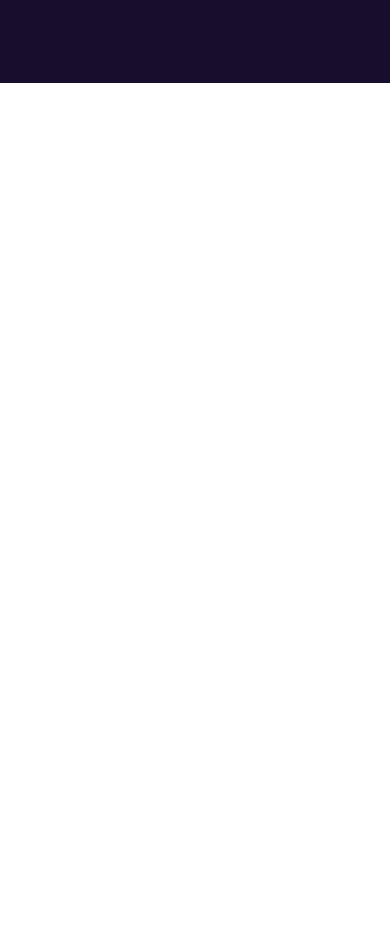
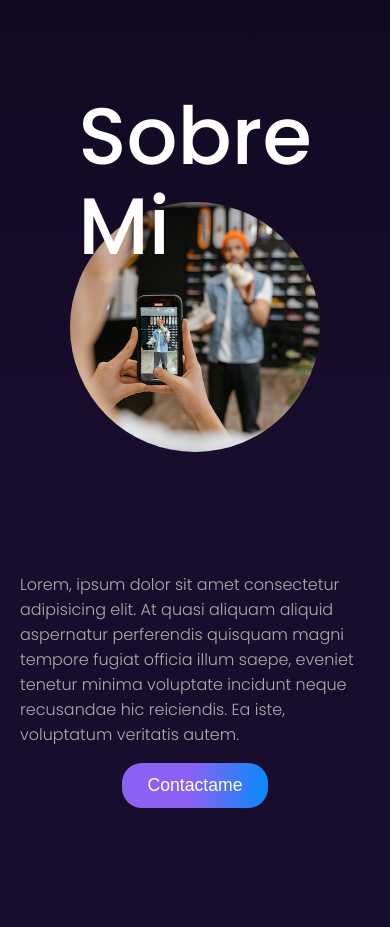
Before and after one commit to Reymond89/portfolio-davidPrato, a plain HTML site: page index.html in a window 390 px wide. Shown: the part 745-1672 px from the top of the page. Before the commit the page ends 844 px from the top, so only its background shows below. Drawn offline with nearby package versions, Linux system fonts and the light colour scheme.

Commit message:
about section

```diff
--- a/index.html
+++ b/index.html
@@ -12,11 +12,11 @@
 </head>
 <body>
     <figure class="container">
-        <header class="header__container">
+        <header class="header__container" id="home">
             <nav class="header__nav">
                 <a class="header__logo" href="#">David 360°</a>
                 <ul class="header__list">
-                    <li><a href="#">Inicio</a></li>
+                    <li><a href="#home">Inicio</a></li>
                     <li><a href="#sobremi">Sobre mi</a></li>
                     <li><a href="#galery">Fotografia</a></li>
                     <li><a href="#">Video</a></li>
@@ -47,7 +47,7 @@
                 </figure>
             </section>
         </header>
-        <!-- <main>
+         <main>
             <section class="about__container" id="sobremi">
                 <h2 class="about__title">Sobre <br> Mi</h2>
                 <div class="about__wrapper">
@@ -61,6 +61,7 @@
                     </div>
                 </div>
             </section>
+            <!--
             <section class="galery__container" id="galery">
                 <h2 class="galery__title">Galeria</h2>
                 <figure class="galery__grapper">
--- a/style.css
+++ b/style.css
@@ -789,8 +789,6 @@ html{
         color: var(--text-color);
     }
 
-
-
     .header__list li:hover a::before{
         transform: translateX(-30%);
     }
@@ -825,6 +823,35 @@ html{
     }
     .hero__img{
         max-width: 400px;
+    }
+
+    /* About section */
+    .about__container{
+        width: 100%;
+        min-height: 100vh;
+        padding: 0 20px;
+
+    }
+
+    .about__wrapper{
+        flex-direction: column;
+        width: 100%;
+        min-height: 100%;
+        justify-content: space-evenly;
+    }
+    .about__picture{
+        width: 100%;
+        justify-content: center;
+    }
+    .about__img{
+        max-width: 300px;
+        height: 300px;
+    }
+    .about__text{
+        width: 100%;
+        gap: 16px;
+        align-items: center;
+        margin-left: 0;
     }
 }
 
@@ -874,4 +901,15 @@ html{
     .social__container{
         flex-direction: row;
     }
+
+    /* about section */
+
+    .about__img {
+        max-width: 250px;
+        height: 250px;
+    }
+    .about__title{
+        font-size: 5rem;
+        top: 8px;
+    }
 }
```
